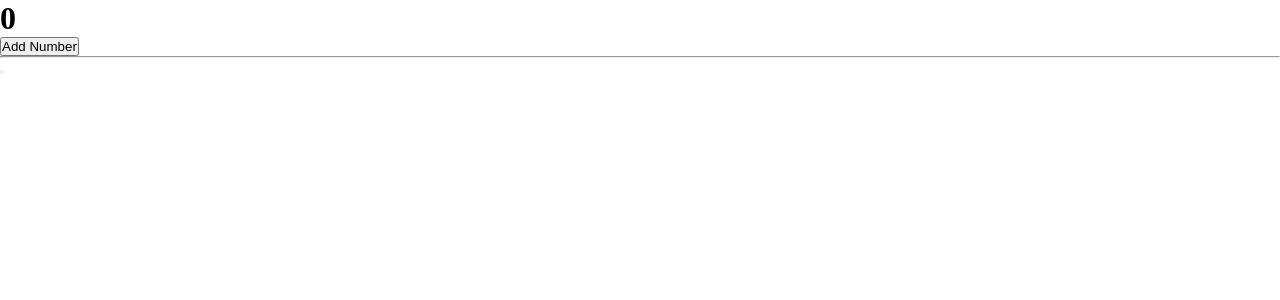
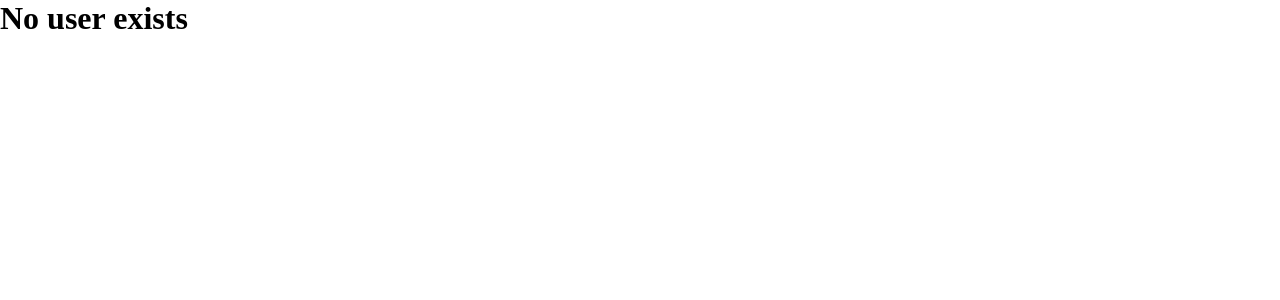
Before and after one commit to Mahtab-217/ReactRouterDom-project, a React (Vite) app: page / in a window 1280 px wide. Shown: the top 300 px of the page. Built offline with nearby package versions, Linux system fonts and the light colour scheme.

Commit message:
new code

```diff
--- a/src/Testing.jsx
+++ b/src/Testing.jsx
@@ -1,19 +1,25 @@
 import { useEffect, useState } from "react"
 
 export default function(){
-    const [qimat,setqimat]=useState(0);
+    let [qimat,setqimat]=useState(0);
     useEffect(greet, [qimat]);
+    let [list, setList]=useState([]);
     function greet(){
-        console.log("Hello")
+        console.log("The value changed")
     }
     return(
         <div>
-            <h1 className="text-5xl text-center">
+            {list.length ===0 &&(
+                <div>
+                    <h1>No user exists</h1>
+                </div>
+            )}
+            {/* <h1 className="text-5xl text-center">
                 {qimat}
             </h1>
             <button className="py-2 px-5 bg-orange-600 rounded-md" onClick={()=>setqimat(qimat+1)}>Add Number </button>
             <hr />
-            <button className="bg-orange-700 jutify-center py-2 px-5" onClick={()=>setqimat(qimat+1)}></button>
+            <button className="bg-orange-700 jutify-center py-2 px-5" onClick={()=>setqimat(qimat+1)}></button> */}
         </div>
     )
 }
```
